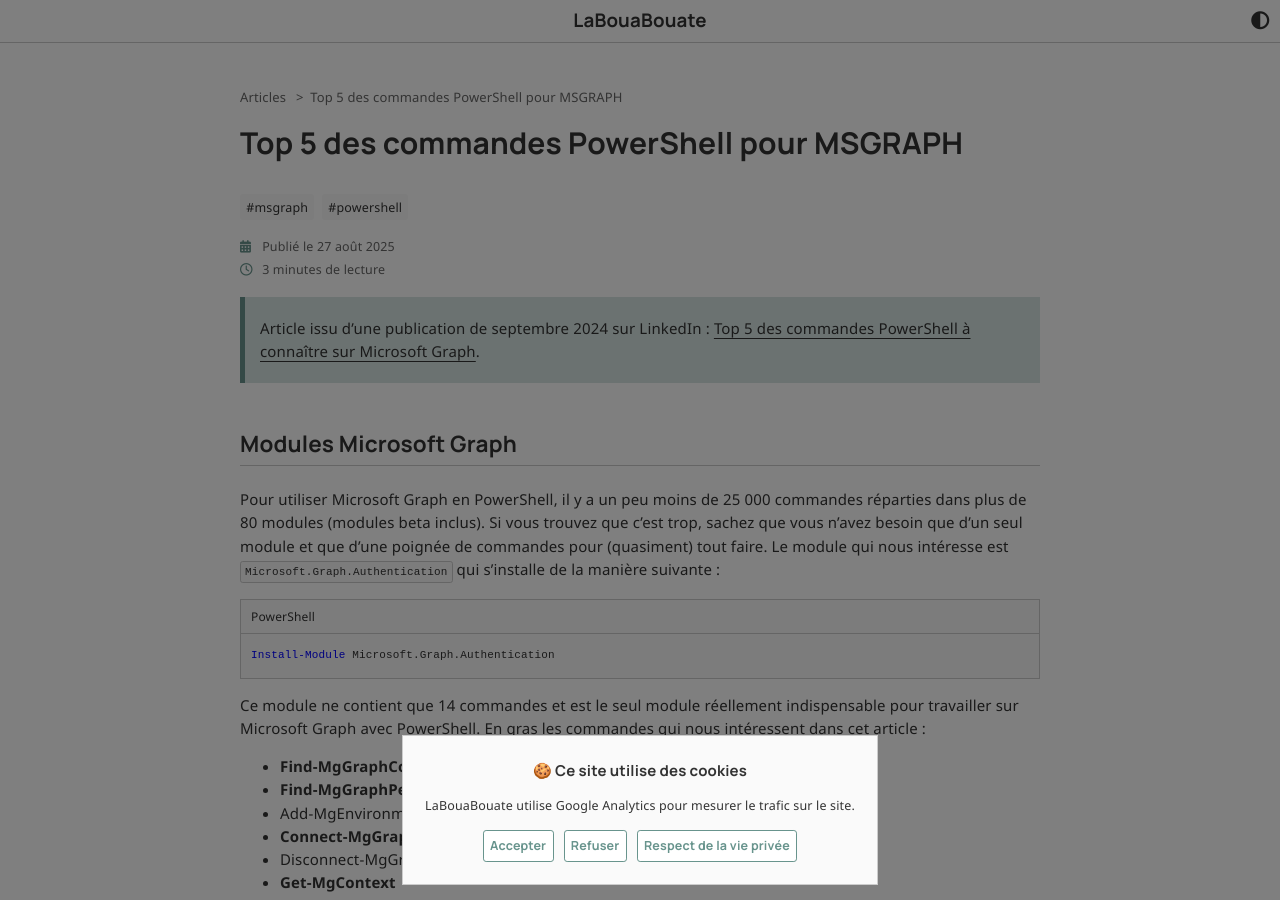
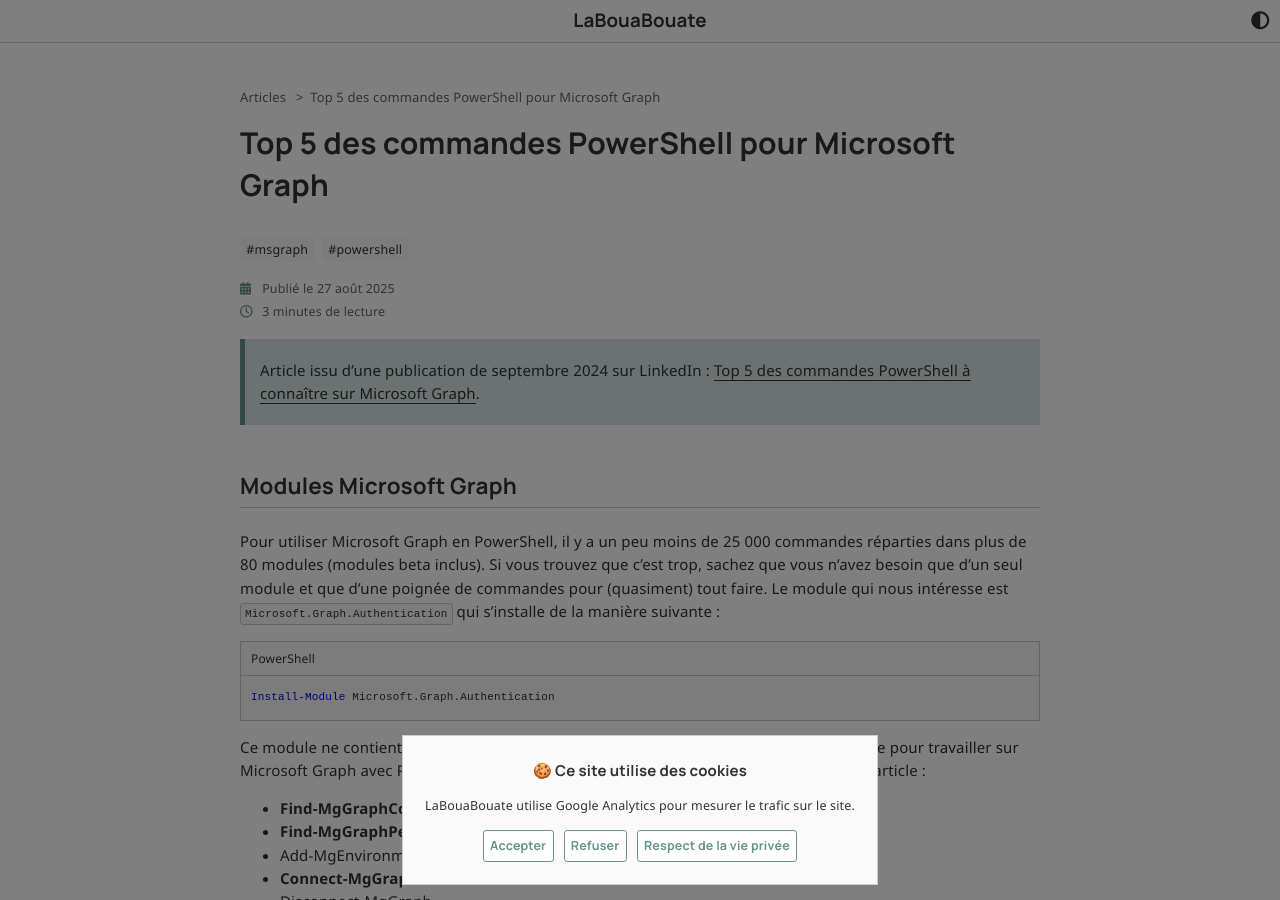
Before and after one commit to leobouard/leobouard.github.io, a Jekyll site: the page built from _posts/2025-08-27-top-5-commandes-msgraph.md, in a window 1280 px wide and 900 px high. Built offline with Jekyll 4.4.1, drawn with Linux system fonts in a browser that asks for light colours; nearby versions of some CDN libraries; some web fonts are replaced; comment, search, counter and statistics services are not loaded.

Commit message:
Update 2025-08-27-top-5-commandes-msgraph.md

```diff
--- a/_posts/2025-08-27-top-5-commandes-msgraph.md
+++ b/_posts/2025-08-27-top-5-commandes-msgraph.md
@@ -1,5 +1,5 @@
 ---
-title: "Top 5 des commandes PowerShell pour MSGRAPH"
+title: "Top 5 des commandes PowerShell pour Microsoft Graph"
 description: "Les seules commandes indispensables dans les modules Microsoft Graph"
 tags: ["msgraph", "powershell"]
 listed: true
```
